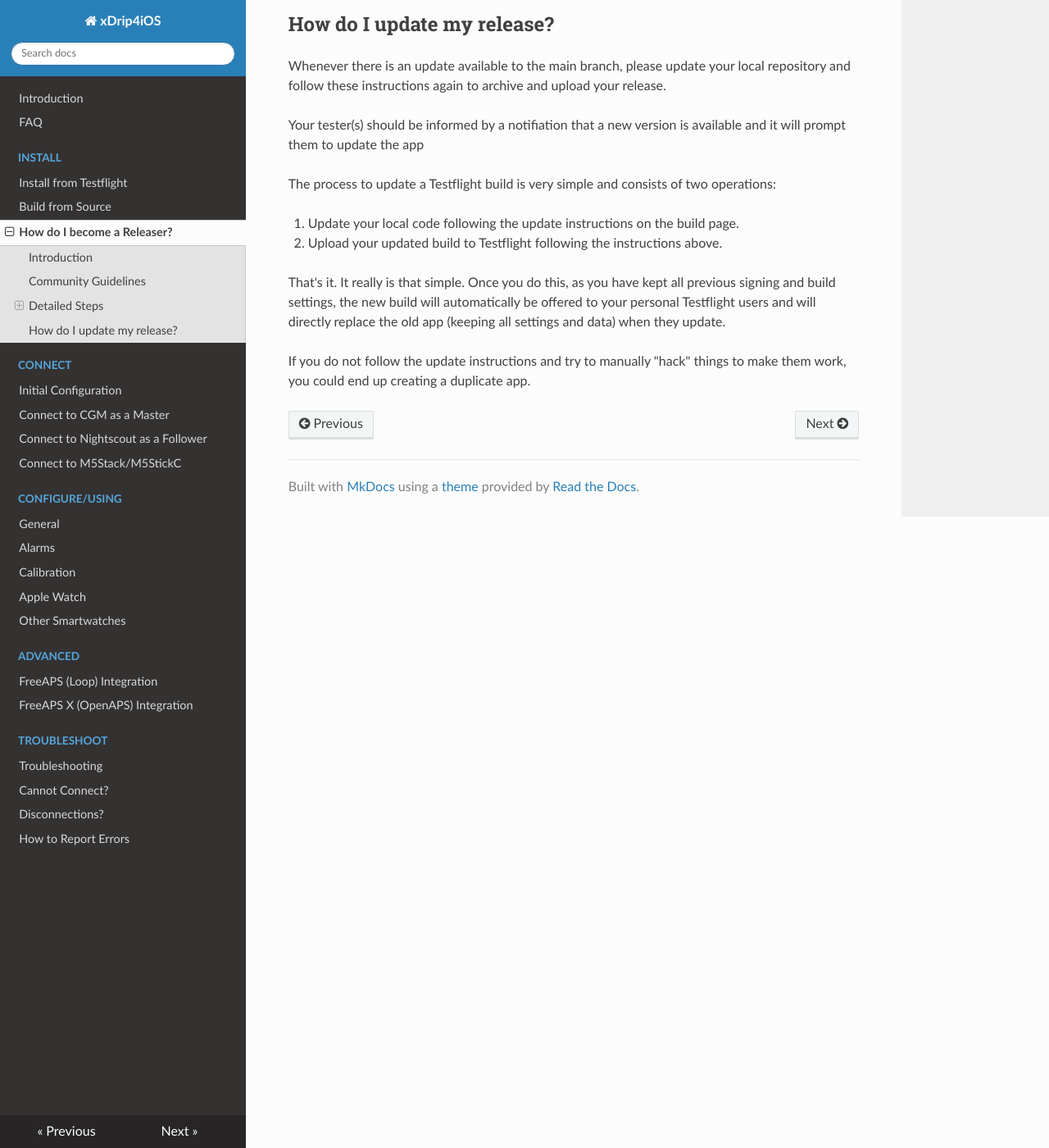
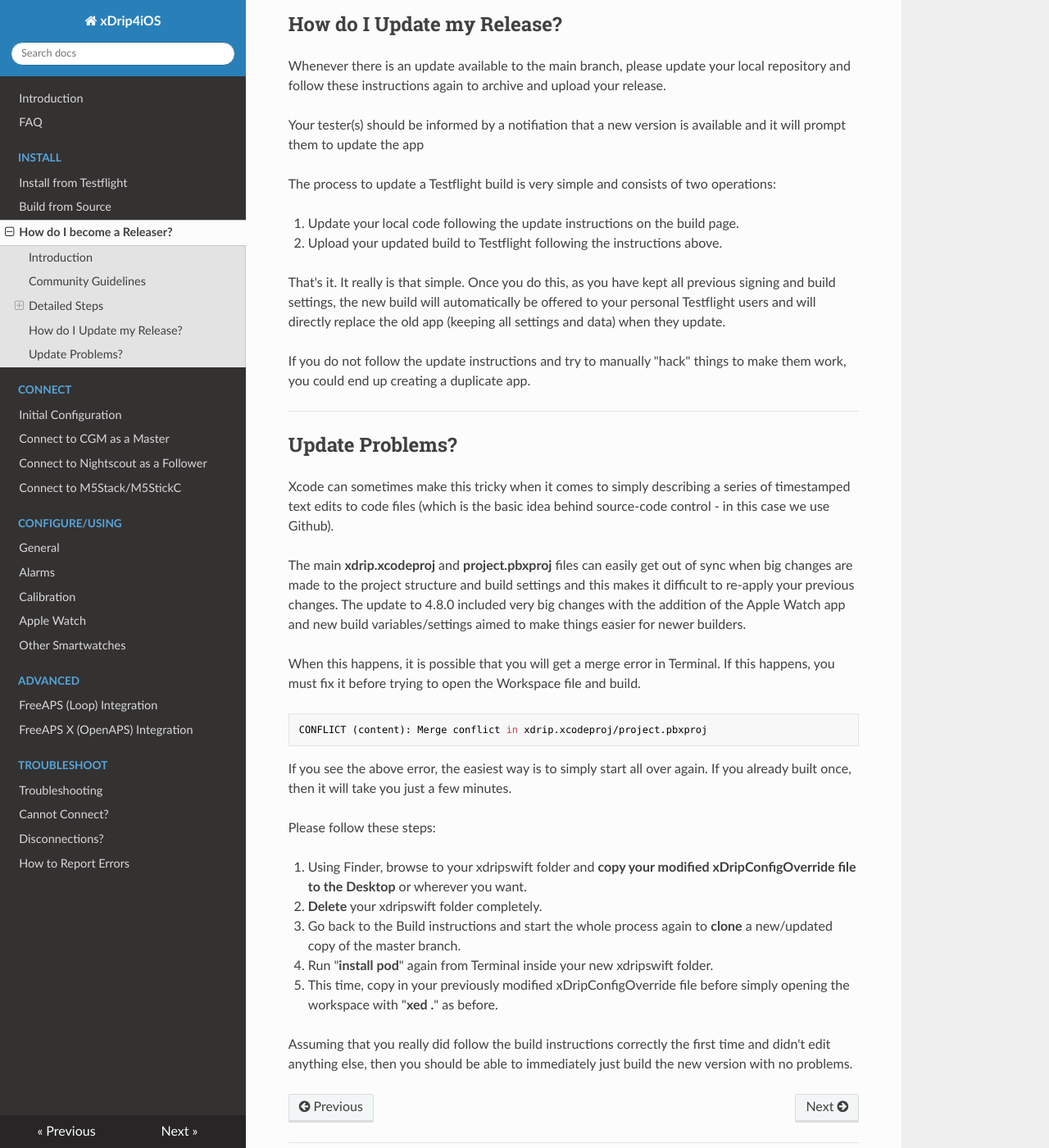
Before and after one commit to paulplant/xdrip4ios_docs, an MkDocs documentation site: the page built from docs/install/personal_testflight.md, in a window 1280 px wide and 1400 px high, scrolled down 8538 px. Shown: the whole window at 82% size. Built offline with MkDocs 1.6.1, drawn with Linux system fonts in a browser that asks for light colours; nearby versions of some CDN libraries; old or Windows-style settings are respelled for this version of MkDocs.

Commit message:
Update personal_testflight.md

```diff
--- a/docs/install/personal_testflight.md
+++ b/docs/install/personal_testflight.md
@@ -146,7 +146,7 @@ The new tester should now install the **TestFlight** app if they don't already h
 
  When they open the TestFlight app, they should be able to see your release of xDrip4iOS and install it on their device. **Please note that it might take 10-15 minutes for the app to appear in their Testflight. Ask them to be patient**.
 ___
-## How do I update my release?
+## How do I Update my Release?
 
 Whenever there is an update available to the main branch, please update your local repository and follow these instructions again to archive and upload your release.
 
@@ -160,3 +160,25 @@ The process to update a Testflight build is very simple and consists of two oper
 That's it. It really is that simple. Once you do this, as you have kept all previous signing and build settings, the new build will automatically be offered to your personal Testflight users and will directly replace the old app (keeping all settings and data) when they update.
 
 If you do not follow the update instructions and try to manually "hack" things to make them work, you could end up creating a duplicate app.
+___
+## Update Problems?
+
+Xcode can sometimes make this tricky when it comes to simply describing a series of timestamped text edits to code files (which is the basic idea behind source-code control - in this case we use Github).
+
+The main **xdrip.xcodeproj** and **project.pbxproj** files can easily get out of sync when big changes are made to the project structure and build settings and this makes it difficult to re-apply your previous changes. The update to 4.8.0 included very big changes with the addition of the Apple Watch app and new build variables/settings aimed to make things easier for newer builders.
+
+When this happens, it is possible that you will get a merge error in Terminal. If this happens, you must fix it before trying to open the Workspace file and build.
+
+    CONFLICT (content): Merge conflict in xdrip.xcodeproj/project.pbxproj
+
+If you see the above error, the easiest way is to simply start all over again. If you already built once, then it will take you just a few minutes.
+
+Please follow these steps:
+
+1. Using Finder, browse to your xdripswift folder and **copy your modified xDripConfigOverride file to the Desktop** or wherever you want.
+2. **Delete** your xdripswift folder completely.
+3. Go back to the Build instructions and start the whole process again to **clone** a new/updated copy of the master branch.
+4. Run "**install pod**" again from Terminal inside your new xdripswift folder.
+5. This time, copy in your previously modified xDripConfigOverride file before simply opening the workspace with "**xed .**" as before.
+
+Assuming that you really did follow the build instructions correctly the first time and didn't edit anything else, then you should be able to immediately just build the new version with no problems.
```
